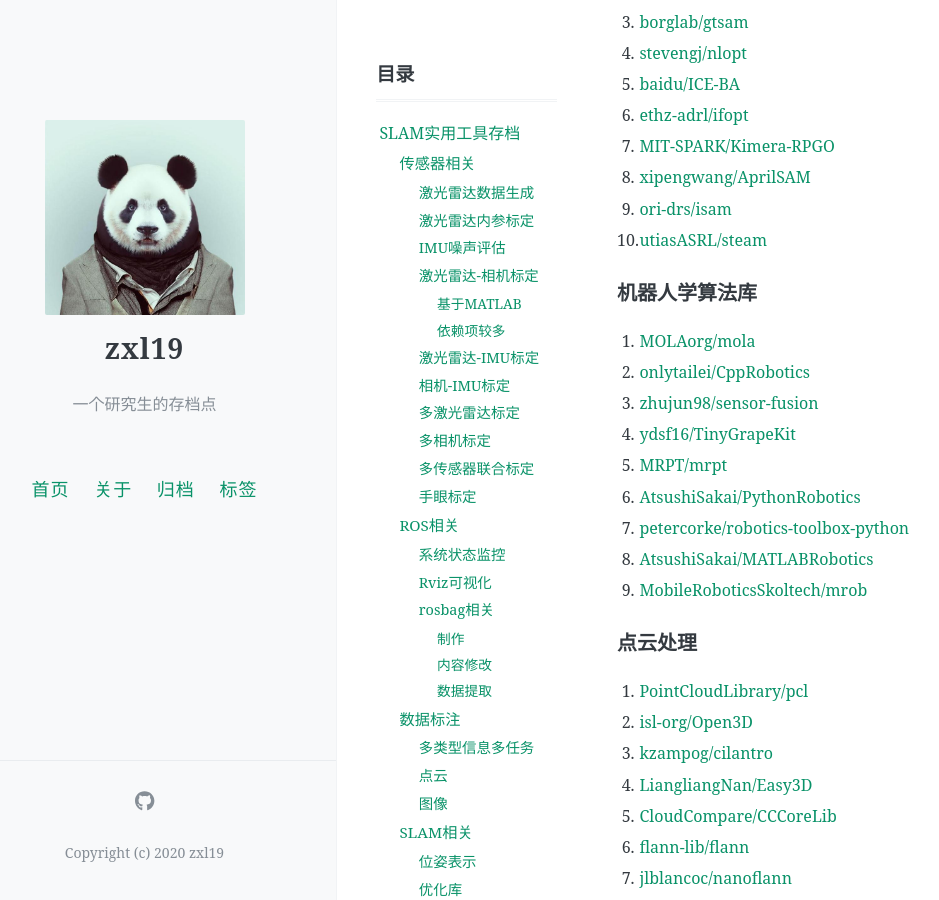
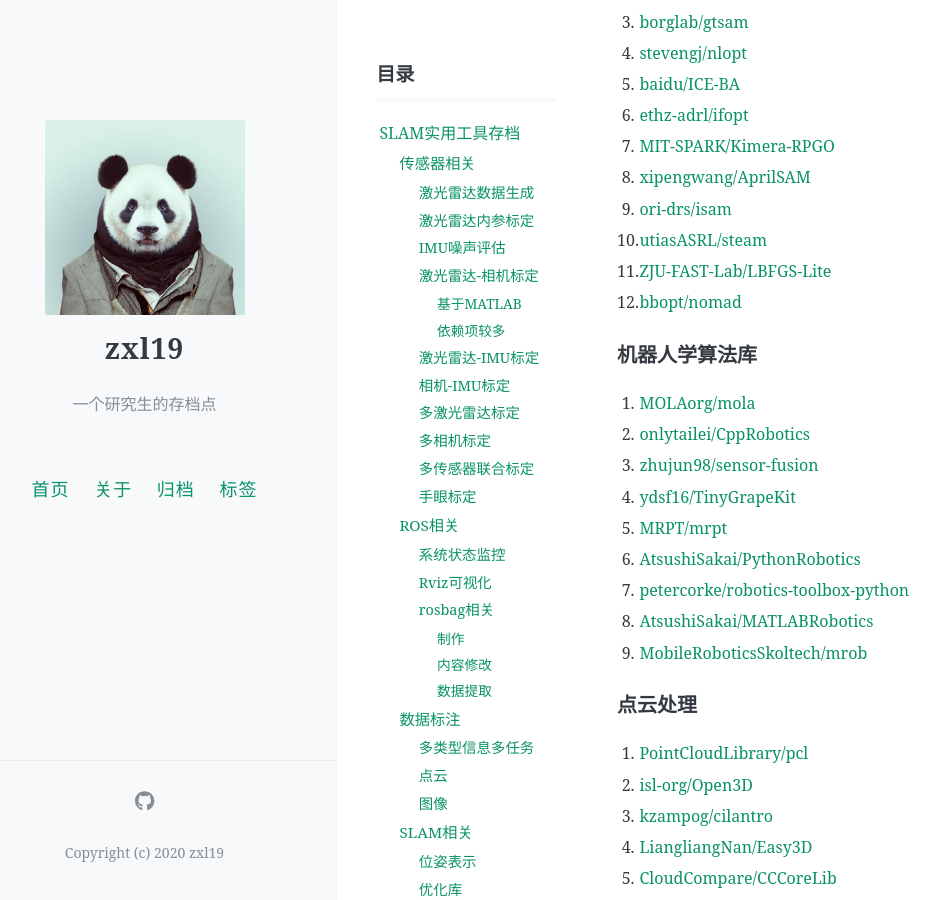
Before and after one commit to zxl19/zxl19.github.io, a Jekyll site: the page built from _posts/2021-05-25-slam-tool.md, in a window 1280 px wide and 900 px high, scrolled down 4883 px. Shown: the whole window, without its empty margins (47-986 px from the left). Built offline with Jekyll 4.4.1, drawn with Linux system fonts in a browser that asks for light colours; comment, search, counter and statistics services are not loaded.

Commit message:
Update 2021-05-25-slam-tool.md

```diff
--- a/_posts/2021-05-25-slam-tool.md
+++ b/_posts/2021-05-25-slam-tool.md
@@ -187,6 +187,8 @@ pinned: false
 8. [xipengwang/AprilSAM](https://github.com/xipengwang/AprilSAM)
 9. [ori-drs/isam](https://github.com/ori-drs/isam)
 10. [utiasASRL/steam](https://github.com/utiasASRL/steam)
+11. [ZJU-FAST-Lab/LBFGS-Lite](https://github.com/ZJU-FAST-Lab/LBFGS-Lite)
+12. [bbopt/nomad](https://github.com/bbopt/nomad)
 
 ### 机器人学算法库
 
```
